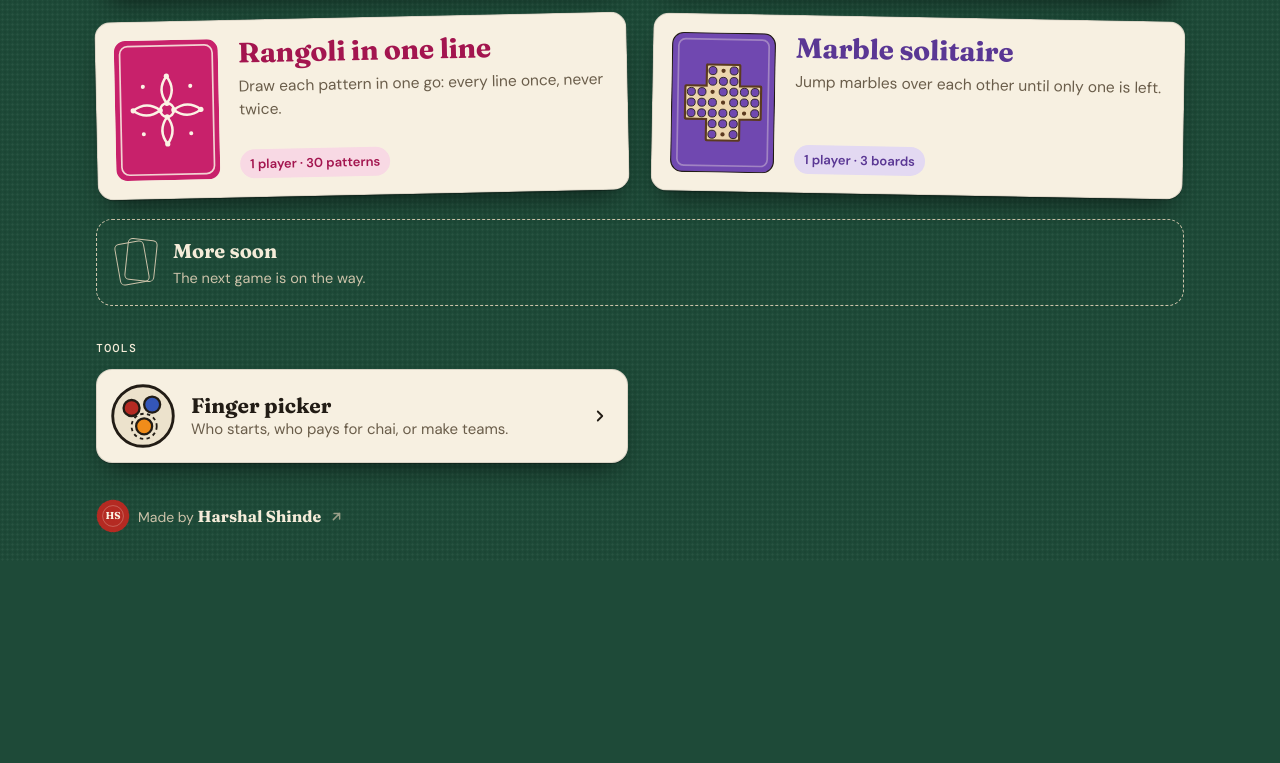
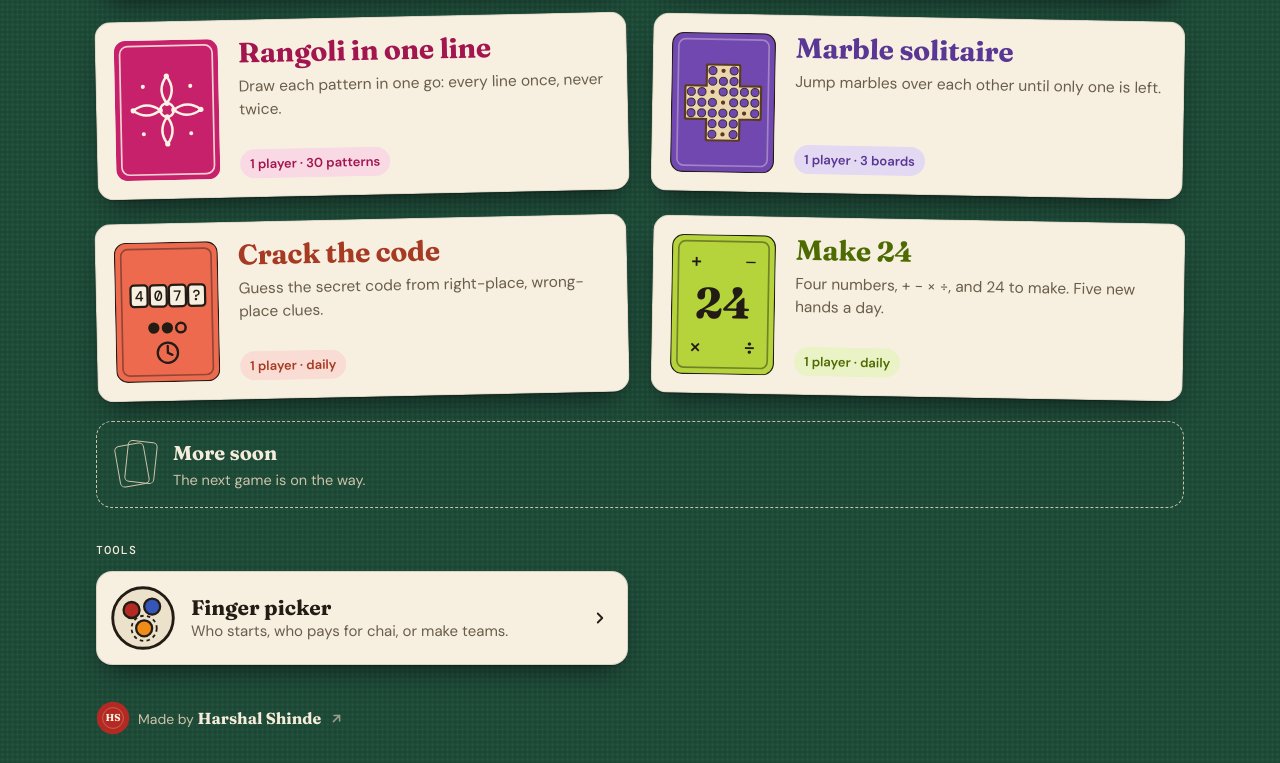
Before and after one commit to Harshal-7/games, a Next.js app: page / in a window 1280 px wide. Shown: the part 793-1556 px from the top of the page. Before the commit the page ends 1354 px from the top, so only its background shows below. Built offline with nearby package versions, Linux system fonts and the light colour scheme.

Commit message:
Crack the code and Make 24 on Home and in Settings; README and design notes
Co-Authored-By: Claude Opus 5.5 <noreply@anthropic.com>

```diff
--- a/src/games/registry.ts
+++ b/src/games/registry.ts
@@ -1,11 +1,15 @@
 import type { ComponentType, SVGProps } from "react";
 
+import { CrackTheCodeBadge } from "./crack-the-code/ui/badge";
+import { CrackTheCodeThumb } from "./crack-the-code/ui/thumb";
 import { FingerPickerMark } from "./finger-picker/ui/mark";
 import { HighwayBingoThumb } from "./highway-bingo/ui/thumb";
 import { ImposterThumb } from "./imposter/ui/thumb";
 import { KnightsTourBestBadge } from "./knights-tour/ui/best-badge";
 import { KnightsTourThumb } from "./knights-tour/ui/thumb";
 import { MafiaThumb } from "./mafia/ui/thumb";
+import { Make24Badge } from "./make-24/ui/badge";
+import { Make24Thumb } from "./make-24/ui/thumb";
 import { MarbleSolitaireBestBadge } from "./marble-solitaire/ui/best-badge";
 import { MarbleSolitaireThumb } from "./marble-solitaire/ui/thumb";
 import { PatakhaThumb } from "./patakha/ui/thumb";
@@ -103,4 +107,20 @@ export const GAMES: GameEntry[] = [
     Thumb: MarbleSolitaireThumb,
     Badge: MarbleSolitaireBestBadge,
   },
+  {
+    slug: "crack-the-code",
+    name: GAME_NAMES["crack-the-code"],
+    blurb: "Guess the secret code from right-place, wrong-place clues.",
+    detail: "1 player · daily",
+    Thumb: CrackTheCodeThumb,
+    Badge: CrackTheCodeBadge,
+  },
+  {
+    slug: "make-24",
+    name: GAME_NAMES["make-24"],
+    blurb: "Four numbers, + − × ÷, and 24 to make. Five new hands a day.",
+    detail: "1 player · daily",
+    Thumb: Make24Thumb,
+    Badge: Make24Badge,
+  },
 ];
--- a/src/home/home.css
+++ b/src/home/home.css
@@ -87,6 +87,12 @@
 [data-game="marble-solitaire"] .game-card h2 {
   color: var(--violet-deep);
 }
+[data-game="crack-the-code"] .game-card h2 {
+  color: var(--coral-ink);
+}
+[data-game="make-24"] .game-card h2 {
+  color: var(--lime-ink);
+}
 .game-card p {
   margin: 6px 0 0;
   color: var(--muted);
@@ -145,6 +151,20 @@
 [data-game="marble-solitaire"] .game-chip {
   background: var(--violet-soft);
   color: var(--violet-deep);
+}
+[data-game="crack-the-code"] .game-chip {
+  background: var(--coral-soft);
+  color: var(--coral-ink);
+}
+[data-game="make-24"] .game-chip {
+  background: var(--lime-soft);
+  color: var(--lime-ink);
+}
+/* Today's daily, done or under way: a chip in the game's colour. */
+.game-chip.is-daily {
+  gap: 5px;
+  background: var(--game);
+  color: var(--on-game);
 }
 .game-chip.is-best {
   padding-left: 5px;
--- a/src/settings/settings-panel.tsx
+++ b/src/settings/settings-panel.tsx
@@ -3,6 +3,8 @@
 import { useSearchParams } from "next/navigation";
 import { Suspense, useId, type ReactNode } from "react";
 
+import { dial } from "@/games/crack-the-code/ui/sounds";
+import { setOptions as setCrackOptions, useOptions as useCrackOptions } from "@/games/crack-the-code/ui/stores";
 import { setOptions as setPickerOptions, useOptions as usePickerOptions } from "@/games/finger-picker/ui/use-options";
 import { lineSound } from "@/games/rangoli/ui/sounds";
 import { setOptions as setRangoliOptions, useOptions as useRangoliOptions } from "@/games/rangoli/ui/stores";
@@ -10,6 +12,8 @@ import { BOARD_STYLES, PIECE_STYLES } from "@/games/knights-tour/styles";
 import { Board } from "@/games/knights-tour/ui/board";
 import { cue } from "@/games/knights-tour/ui/feedback";
 import { PIECES } from "@/games/knights-tour/ui/knight-piece";
+import { flick } from "@/games/make-24/ui/sounds";
+import { setOptions as setMake24Options, useOptions as useMake24Options } from "@/games/make-24/ui/stores";
 import { clack } from "@/games/marble-solitaire/ui/sounds";
 import { setOptions as setMarbleOptions, useOptions as useMarbleOptions } from "@/games/marble-solitaire/ui/stores";
 import type { GameSlug } from "@/games/slugs";
@@ -53,6 +57,8 @@ const GAME_SECTIONS: Record<GameSlug, () => ReactNode> = {
   rangoli: RangoliSection,
   "finger-picker": FingerPickerSection,
   "marble-solitaire": MarbleSolitaireSection,
+  "crack-the-code": CrackTheCodeSection,
+  "make-24": Make24Section,
 };
 
 /**
@@ -295,6 +301,50 @@ function MarbleSolitaireSection() {
   );
 }
 
+function CrackTheCodeSection() {
+  const { sound } = useCrackOptions();
+  const id = useId();
+  function toggle() {
+    setCrackOptions({ sound: !sound });
+    // Let people hear what they just switched on.
+    if (!sound) dial();
+  }
+  return (
+    <section className="card section settings-game" data-game="crack-the-code" aria-labelledby={id}>
+      <h2 className="tape is-game" id={id}>
+        Crack the code
+      </h2>
+      <Field label="Options" group>
+        <div className="switches">
+          <SwitchRow label="Sound" detail="A click for each guess, and a few notes at the end" on={sound} onToggle={toggle} />
+        </div>
+      </Field>
+    </section>
+  );
+}
+
+function Make24Section() {
+  const { sound } = useMake24Options();
+  const id = useId();
+  function toggle() {
+    setMake24Options({ sound: !sound });
+    // Let people hear what they just switched on.
+    if (!sound) flick();
+  }
+  return (
+    <section className="card section settings-game" data-game="make-24" aria-labelledby={id}>
+      <h2 className="tape is-game" id={id}>
+        Make 24
+      </h2>
+      <Field label="Options" group>
+        <div className="switches">
+          <SwitchRow label="Sound" detail="A flick as two cards become one, and a few notes for 24" on={sound} onToggle={toggle} />
+        </div>
+      </Field>
+    </section>
+  );
+}
+
 /** Imposter keeps its options with the room, in its setup screen. */
 function ImposterNote() {
   return (
```
Also changed, not shown: .claude/skills/games-design/SKILL.md, 1 other file (tests, documents, lock files or other folders).
